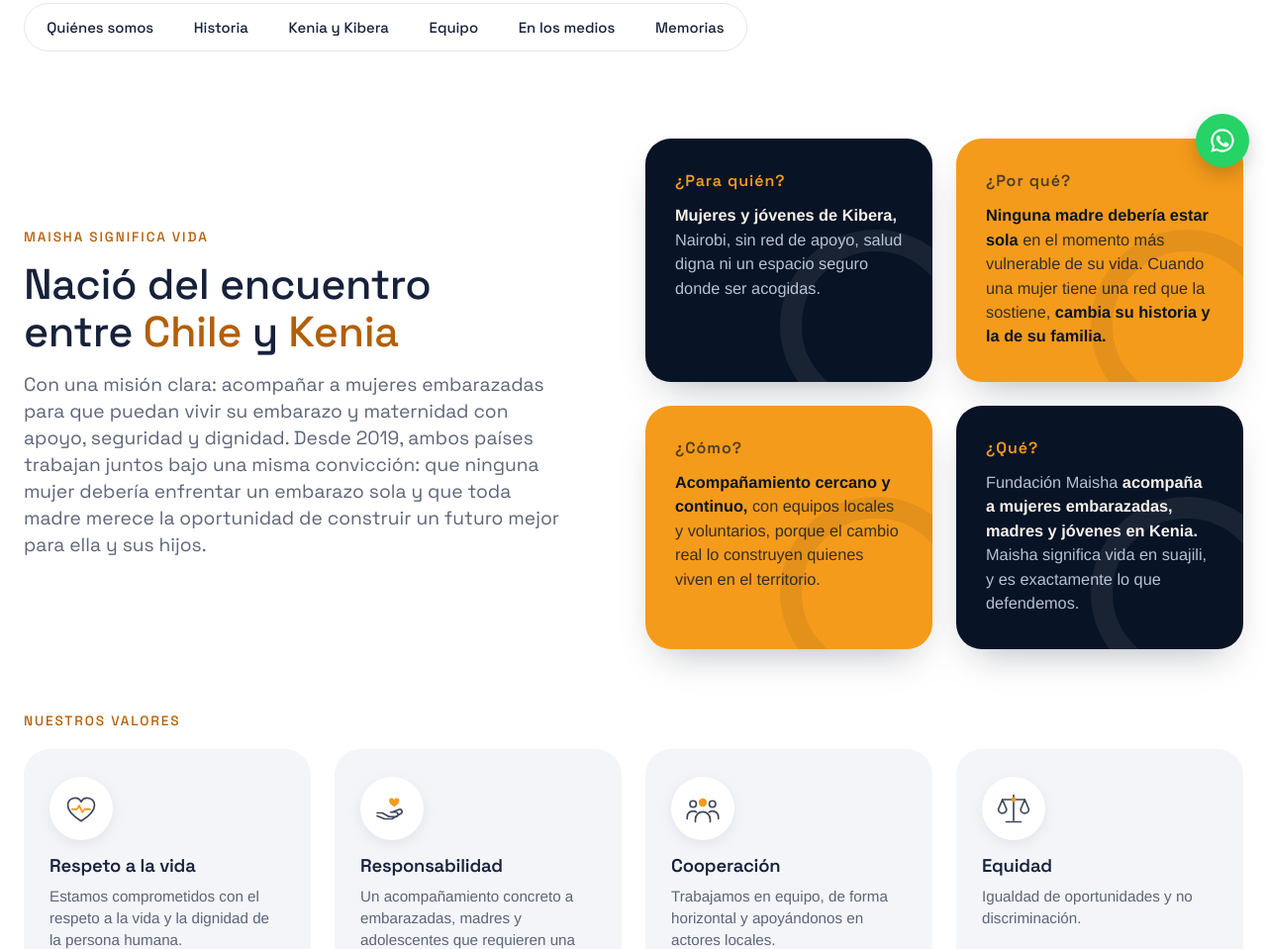
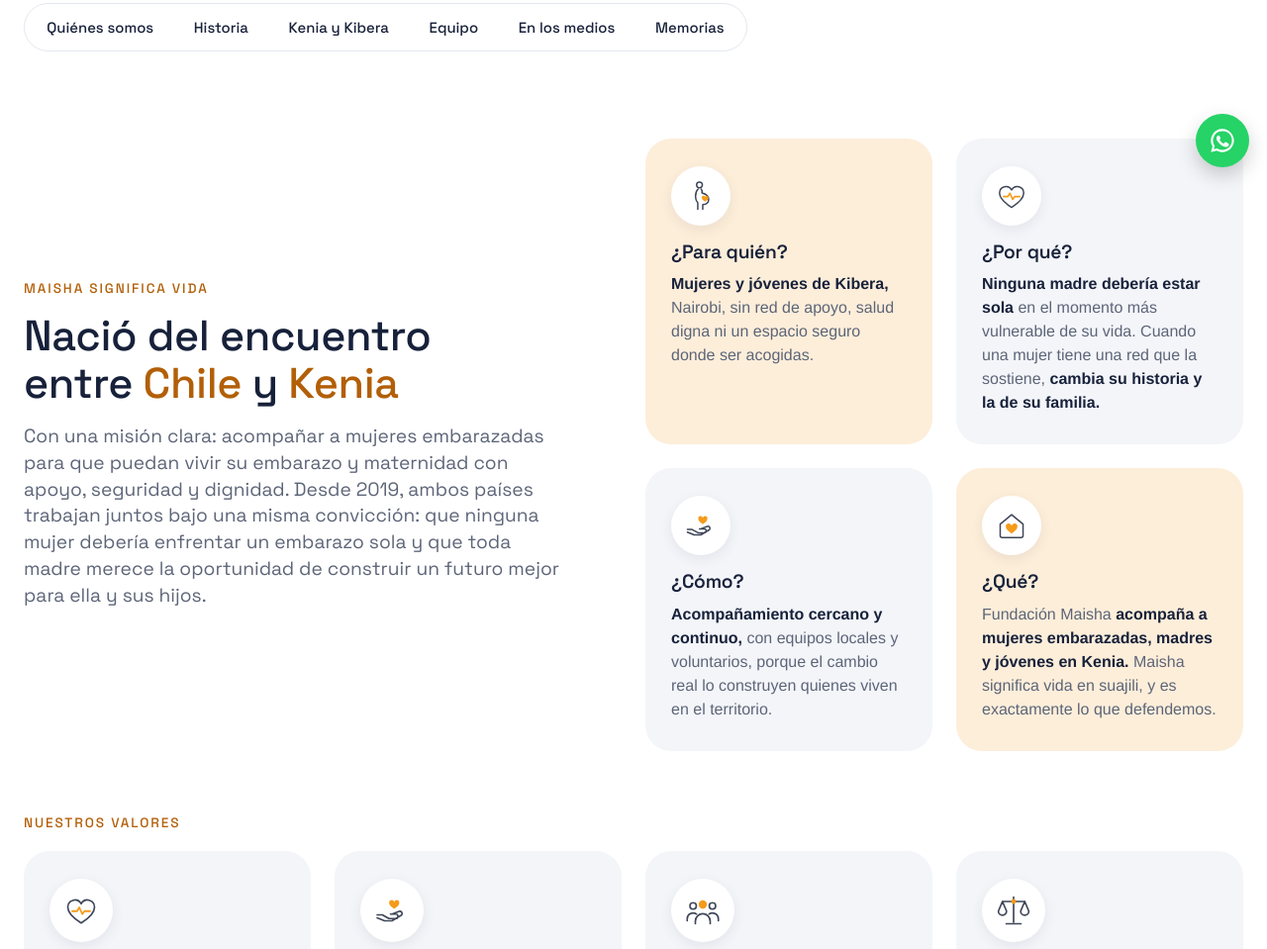
Before and after one commit to rosariotezanos/maisha-site, a plain HTML site: page nosotros.html in a window 1280 px wide. Shown: the part 613-1572 px from the top of the page at 99% size. Drawn offline with Linux system fonts and the light colour scheme; a web font is replaced by a local one.

Commit message:
Nosotros: tarjetas de para quién/por qué/cómo/qué en tonos suaves con íconos
Co-Authored-By: Claude Opus 5.5 <noreply@anthropic.com>
Claude-Session: https://claude.ai/code/session_01J4Hq4ozszor6gwfyX1tRnF

```diff
--- a/nosotros.html
+++ b/nosotros.html
@@ -10,10 +10,14 @@
 .span2{grid-column:span 2}
 .about{align-items:stretch}
 .about .about-intro{grid-row:1 / span 2}
-.about .mv p:not(.eyebrow){font-size:1.02rem;line-height:1.5}
-.mv-navy p:not(.eyebrow) b{color:var(--on-navy);font-weight:600}
-.mv-orange p:not(.eyebrow){color:rgba(8,19,38,.8)}.mv-orange p:not(.eyebrow) b{color:#081326;font-weight:600}
-.about .mv .eyebrow{font-size:1rem;letter-spacing:.06em;text-transform:none;font-weight:600}
+.qa{border-radius:var(--r);padding:28px 26px 30px;display:grid;gap:10px;align-content:start;background:var(--sand);transition:transform .25s ease,background-color .25s ease}
+.qa-warm{background:var(--orange-soft)}
+.qa:hover{transform:translateY(-4px)}
+.qa h3{font-size:var(--step-1);font-weight:600;color:var(--ink)}
+.qa p{font-size:1rem;line-height:1.5;color:var(--muted)}
+.qa p b{color:var(--ink);font-weight:600}
+.qa-ico{width:38px;height:38px;padding:11px;box-sizing:content-box;border-radius:50%;background:#FFFFFF;color:#3E4659;box-shadow:0 4px 14px rgba(8,19,38,.07);margin-bottom:6px}
+.qa:hover .ico .f,.qa:hover .ico .fs{transform:scale(1.18)}
 
 .about-intro{grid-column:span 2;display:grid;gap:16px;align-content:center;padding-right:clamp(0px,4vw,56px)}
 .about-intro .h2 em{font-style:normal;color:var(--orange-ink)}
@@ -172,10 +176,10 @@
       <h2 class="h2">Nació del encuentro entre <em>Chile</em> y <em>Kenia</em></h2>
       <p class="lead">Con una misión clara: acompañar a mujeres embarazadas para que puedan vivir su embarazo y maternidad con apoyo, seguridad y dignidad. Desde 2019, ambos países trabajan juntos bajo una misma convicción: que ninguna mujer debería enfrentar un embarazo sola y que toda madre merece la oportunidad de construir un futuro mejor para ella y sus hijos.</p>
     </div>
-    <div class="mv mv-navy"><p class="eyebrow">¿Para quién?</p><p><b>Mujeres y jóvenes de Kibera,</b> Nairobi, sin red de apoyo, salud digna ni un espacio seguro donde ser acogidas.</p></div>
-    <div class="mv mv-orange"><p class="eyebrow">¿Por qué?</p><p><b>Ninguna madre debería estar sola</b> en el momento más vulnerable de su vida. Cuando una mujer tiene una red que la sostiene, <b>cambia su historia y la de su familia.</b></p></div>
-    <div class="mv mv-orange"><p class="eyebrow">¿Cómo?</p><p><b>Acompañamiento cercano y continuo,</b> con equipos locales y voluntarios, porque el cambio real lo construyen quienes viven en el territorio.</p></div>
-    <div class="mv mv-navy"><p class="eyebrow">¿Qué?</p><p>Fundación Maisha <b>acompaña a mujeres embarazadas, madres y jóvenes en Kenia.</b> Maisha significa vida en suajili, y es exactamente lo que defendemos.</p></div>
+    <div class="qa qa-warm"><svg class="ico qa-ico" viewBox="-4 -4 56 56" aria-hidden="true"><circle class="l" cx="22" cy="7.5" r="4.3"/><path class="l" d="M20 13.6c-2.6 2.4-3.9 6.5-3.9 11 0 3.9 1.2 7.2 3.4 9.7V44M24.5 13.6c1.6 1.6 1.7 3.7 1.2 6 6.3 1.5 10 5.3 10 9.6 0 4.4-3.6 7.5-8.8 7.8V44"/><path class="f" d="M30.4 32.6c-3.3-2.2-5-3.9-5-5.9a2.5 2.5 0 0 1 5-.8 2.5 2.5 0 0 1 5 .8c0 2-1.7 3.7-5 5.9z"/></svg><h3>¿Para quién?</h3><p><b>Mujeres y jóvenes de Kibera,</b> Nairobi, sin red de apoyo, salud digna ni un espacio seguro donde ser acogidas.</p></div>
+    <div class="qa"><svg class="ico qa-ico" viewBox="-4 -4 56 56" aria-hidden="true"><path class="l" d="M24 41C12 33.4 6 27.3 6 19.6A9.6 9.6 0 0 1 24 15a9.6 9.6 0 0 1 18 4.6C42 27.3 36 33.4 24 41z"/><path class="fs" d="M12 25h6.5l3-5 4 9 3-4H36"/></svg><h3>¿Por qué?</h3><p><b>Ninguna madre debería estar sola</b> en el momento más vulnerable de su vida. Cuando una mujer tiene una red que la sostiene, <b>cambia su historia y la de su familia.</b></p></div>
+    <div class="qa"><svg class="ico qa-ico" viewBox="-4 -4 56 56" aria-hidden="true"><path class="l" d="M4 30h7l9 5h9a3 3 0 0 0 0-6h-7M24 29l9.5-3.6a3 3 0 0 1 2.2 5.6L24 38H14l-10-4"/><path class="f" d="M27 22c-4.4-2.9-6.8-5.2-6.8-7.9a3.4 3.4 0 0 1 6.8-1.1 3.4 3.4 0 0 1 6.8 1.1c0 2.7-2.4 5-6.8 7.9z"/></svg><h3>¿Cómo?</h3><p><b>Acompañamiento cercano y continuo,</b> con equipos locales y voluntarios, porque el cambio real lo construyen quienes viven en el territorio.</p></div>
+    <div class="qa qa-warm"><svg class="ico qa-ico" viewBox="-4 -4 56 56" aria-hidden="true"><path class="l" d="M7 22 24 8l17 14v17a3 3 0 0 1-3 3H10a3 3 0 0 1-3-3z"/><path class="f" d="M24 36c-5.6-3.7-8.6-6.6-8.6-10a4.3 4.3 0 0 1 8.6-1.4 4.3 4.3 0 0 1 8.6 1.4c0 3.4-3 6.3-8.6 10z"/></svg><h3>¿Qué?</h3><p>Fundación Maisha <b>acompaña a mujeres embarazadas, madres y jóvenes en Kenia.</b> Maisha significa vida en suajili, y es exactamente lo que defendemos.</p></div>
   </div>
   <div class="values-wrap">
     <p class="eyebrow">Nuestros valores</p>
```
Also changed, not shown: site/nosotros.html (+12 -8 lines), 1 other file.
